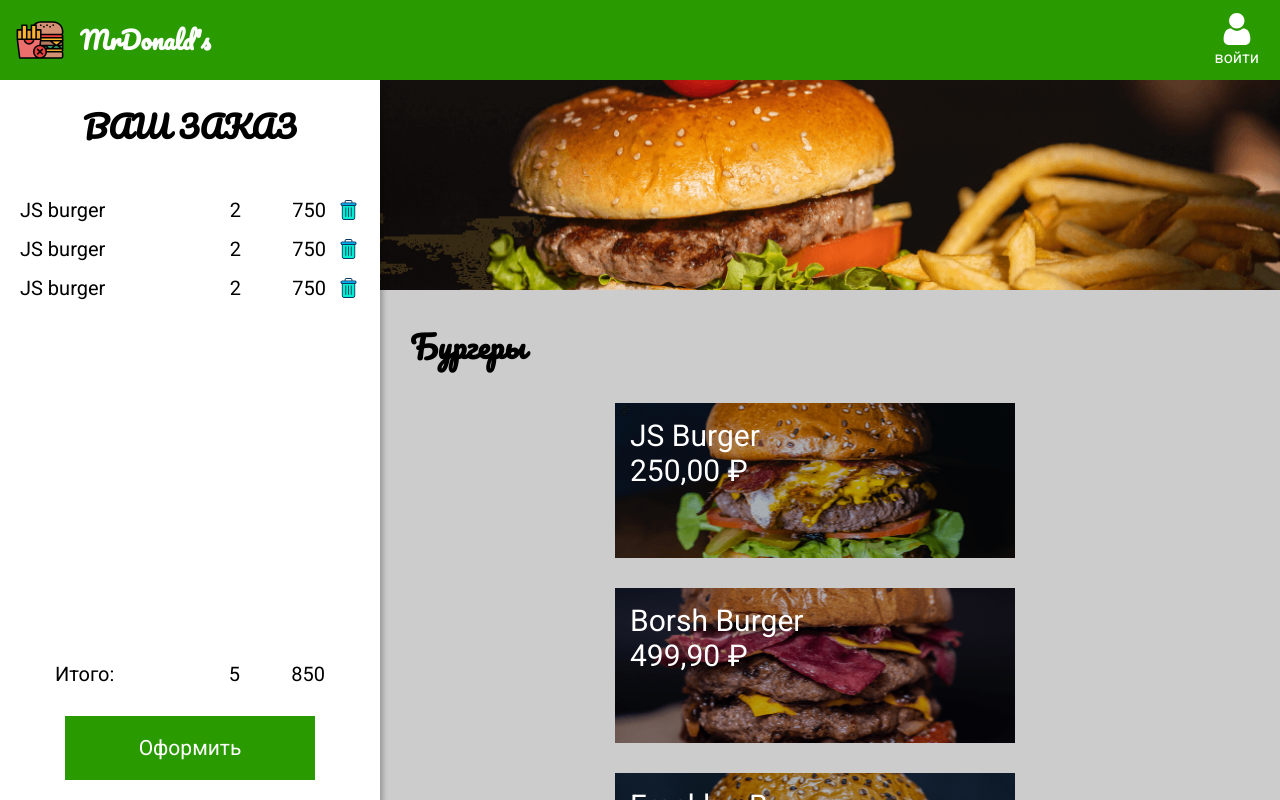
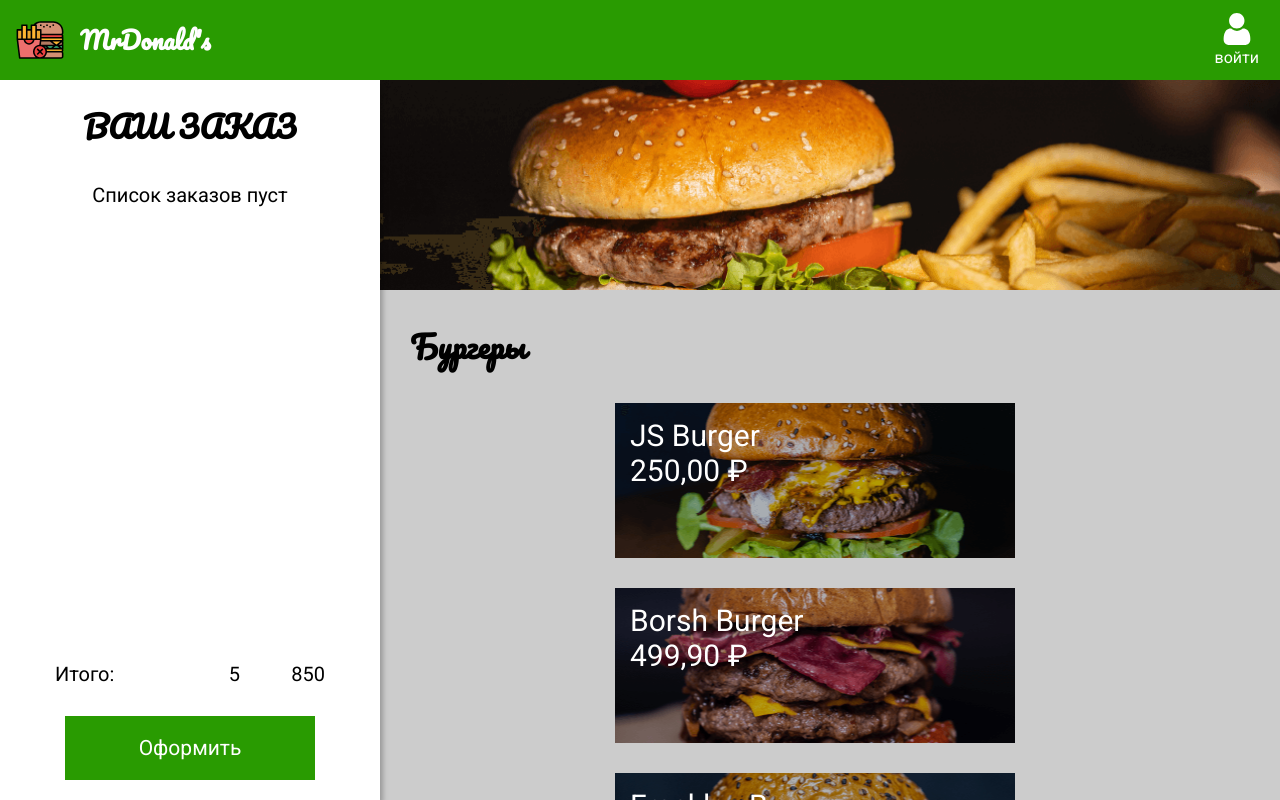
Before and after one commit to Elise1544/glo-academy-react, a React (Create React App) app in the folder mrdonalds/: page / in a window 1280 px wide. Shown: the top 800 px of the page. Built offline with nearby package versions, Linux system fonts and the light colour scheme.

Commit message:
add hooks

```diff
--- a/mrdonalds/src/App.js
+++ b/mrdonalds/src/App.js
@@ -1,20 +1,23 @@
 import React from 'react';
-import {GlobalStyle} from './Components/GlobalStyle';
-import {NavBar} from './Components/Navbar';
-import {Menu} from './Components/Menu';
-import {ModalItem} from './Components/ModalItem';
-import {Order} from './Components/Order';
+import {GlobalStyle} from './Components/Style/GlobalStyle';
+import {NavBar} from './Components/NavBar/Navbar';
+import {Menu} from './Components/Menu/Menu';
+import {ModalItem} from './Components/Modal/ModalItem';
+import {Order} from './Components/Order/Order';
+import {useOpenItem} from './Components/Hooks/useOpenItem';
+import {useOrders} from './Components/Hooks/useOrders';
 
 function App() {
-	const [openItem, setOpenItem] = React.useState(null);
+	const openItem = useOpenItem();
+	const orders = useOrders();
 
 	return (
 		<>
 			<GlobalStyle />
 			<NavBar />
-			<Order></Order>
-			<Menu setOpenItem={setOpenItem} />
-			<ModalItem openItem={openItem} setOpenItem={setOpenItem}></ModalItem>
+			<Order {...orders}></Order>
+			<Menu {...openItem} />
+			{openItem.openItem && <ModalItem {...openItem} {...orders}></ModalItem>}
 		</>
 	);
 }
--- /dev/null
+++ b/mrdonalds/src/Components/Hooks/useOpenItem.js
@@ -0,0 +1,6 @@
+import {useState} from 'react';
+
+export function useOpenItem() {
+	const [openItem, setOpenItem] = useState(null);
+	return {openItem, setOpenItem};
+}
--- /dev/null
+++ b/mrdonalds/src/Components/Hooks/useOrders.js
@@ -0,0 +1,6 @@
+import {useState} from 'react';
+
+export function useOrders() {
+	const [orders, setOrders] = useState([]);
+	return {orders, setOrders};
+}
--- a/mrdonalds/src/Components/Menu.js
+++ b/mrdonalds/src/Components/Menu/Menu.js
@@ -1,8 +1,8 @@
 import React from 'react';
 import styled from 'styled-components';
-import dbMenu from './DBMenu';
+import dbMenu from '../DBMenu';
 import {ListItem} from './ListItem';
-import BannerImg from '../image/banner.png';
+import BannerImg from '../../image/banner.png';
 
 const MenuStyled = styled.main`
 	background-color: #ccc;
--- a/mrdonalds/src/Components/ModalItem.js
+++ b/mrdonalds/src/Components/Modal/ModalItem.js
@@ -1,6 +1,6 @@
 import React from 'react';
 import styled from 'styled-components';
-import {ButtonStyled} from './Button';
+import {ButtonStyled} from '../Style/Button';
 
 const Overlay = styled.div`
 	position: fixed;
@@ -48,12 +48,20 @@
 	color: black;
 `;
 
-export const ModalItem = ({openItem, setOpenItem}) => {
-	function closeModal(e) {
+export const ModalItem = ({openItem, setOpenItem, orders, setOrders}) => {
+	const closeModal = (e) => {
 		if (e.target.id === 'overlay') setOpenItem(null);
-	}
+	};
 
-	if (!openItem) return null;
+	const order = {
+		...openItem,
+	};
+
+	const addToOrder = () => {
+		setOrders([...orders, order]);
+		setOpenItem(null);
+	};
+
 	return (
 		<Overlay id="overlay" onClick={closeModal}>
 			<Modal>
@@ -63,7 +71,7 @@
 						<p>{openItem.name}</p>
 						<p>{openItem.price.toLocaleString('ru-RU', {style: 'currency', currency: 'RUB'})}</p>
 					</Description>
-					<ButtonStyled>Добавить</ButtonStyled>
+					<ButtonStyled onClick={addToOrder}>Добавить</ButtonStyled>
 				</Context>
 			</Modal>
 		</Overlay>
--- a/mrdonalds/src/Components/Navbar.js
+++ b/mrdonalds/src/Components/NavBar/Navbar.js
@@ -1,7 +1,7 @@
 import React from 'react';
 import styled from 'styled-components';
-import logoImg from '../image/logo.svg';
-import SignInImg from '../image/sign.svg';
+import logoImg from '../../image/logo.svg';
+import SignInImg from '../../image/sign.svg';
 
 const NavBarStyled = styled.header`
 	position: fixed;
@@ -9,7 +9,7 @@
 	left: 0;
 	z-index: 999;
 	height: 80px;
-	width: 100vw;
+	width: 100%;
 	display: flex;
 	justify-content: space-between;
 	align-items: center;
--- a/mrdonalds/src/Components/Order.js
+++ b/mrdonalds/src/Components/Order/Order.js
@@ -1,6 +1,6 @@
 import React from 'react';
 import styled from 'styled-components';
-import {ButtonStyled} from './Button';
+import {ButtonStyled} from '../Style/Button';
 import {OrderListItem} from './OrderListItem';
 
 const OrderStyled = styled.section`
@@ -45,16 +45,24 @@
 	margin-left: 20px;
 `;
 
-export const Order = () => {
+const EmptyList = styled.p`
+	text-align: center;
+`;
+
+export const Order = ({orders}) => {
 	return (
 		<OrderStyled>
 			<OrderTitle>Ваш заказ</OrderTitle>
 			<OrderContent>
-				<OrderList>
-					<OrderListItem></OrderListItem>
-					<OrderListItem></OrderListItem>
-					<OrderListItem></OrderListItem>
-				</OrderList>
+				{orders.length ? (
+					<OrderList>
+						{orders.map((order) => (
+							<OrderListItem order={order}></OrderListItem>
+						))}
+					</OrderList>
+				) : (
+					<EmptyList>Список заказов пуст</EmptyList>
+				)}
 			</OrderContent>
 			<Total>
 				<span>Итого:</span>
--- a/mrdonalds/src/Components/OrderListItem.js
+++ b/mrdonalds/src/Components/Order/OrderListItem.js
@@ -1,6 +1,6 @@
 import React from 'react';
 import styled from 'styled-components';
-import trashIcon from '../image/trash.svg';
+import trashIcon from '../../image/trash.svg';
 
 const OrderItemStyled = styled.li`
 	display: flex;
@@ -30,11 +30,11 @@
 	cursor: pointer;
 `;
 
-export const OrderListItem = () => (
+export const OrderListItem = ({order}) => (
 	<OrderItemStyled>
-		<ItemName>JS burger</ItemName>
+		<ItemName>{order.name}</ItemName>
 		<span>2</span>
-		<ItemPrice>750</ItemPrice>
+		<ItemPrice>{order.price.toLocaleString('ru-RU', {style: 'currency', currency: 'RUB'})}</ItemPrice>
 		<TrashButton></TrashButton>
 	</OrderItemStyled>
 );
```
Also changed, not shown: mrdonalds/src/Components/Menu/ListItem.js (renamed from mrdonalds/src/Components/ListItem.js), mrdonalds/src/Components/Style/Button.js (renamed from mrdonalds/src/Components/Button.js), mrdonalds/src/Components/Style/GlobalStyle.js (renamed from mrdonalds/src/Components/GlobalStyle.js).
